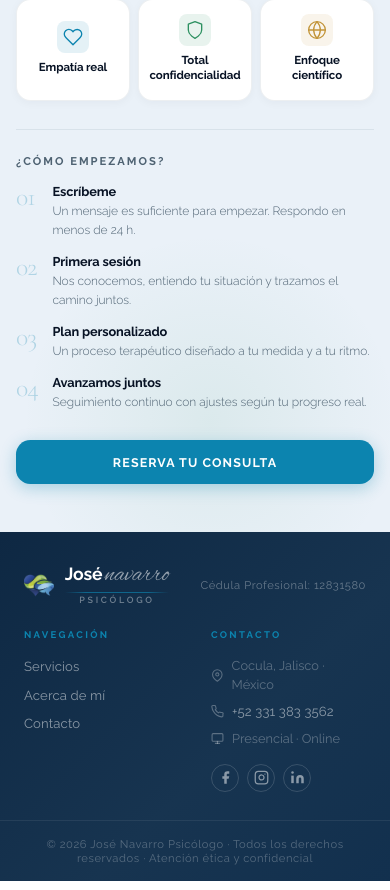
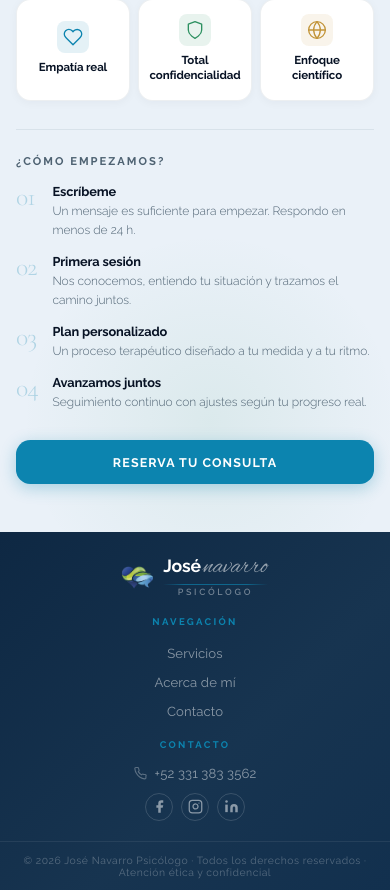
Before and after one commit to IsabelQuijada/TestTestTest, a React (Vite) app in the folder jose-navarro-psicologo/: page / in a window 390 px wide. Shown: the part 2245-3135 px from the top of the page. Built offline with nearby package versions, Linux system fonts and the light colour scheme.

Commit message:
Refactors Footer for Mobile

```diff
--- a/jose-navarro-psicologo/src/components/Footer/Footer.module.css
+++ b/jose-navarro-psicologo/src/components/Footer/Footer.module.css
@@ -221,25 +221,55 @@
 
 @media (max-width: 560px) {
   .inner {
-    grid-template-columns: 1fr 1fr;
-    gap: 1.5rem 2rem;
+    grid-template-columns: 1fr;
+    gap: 1.2rem;
+    padding: 1.5rem 1.25rem 1.25rem;
+    text-align: center;
   }
 
   .brandCol {
     grid-column: 1 / -1;
-    flex-direction: row;
+    flex-direction: column;
     align-items: center;
-    justify-content: space-between;
+    justify-content: center;
+    gap: .3rem;
   }
 
   .hideOnMobile {
     display: none;
   }
 
+  .hideOnMobileSmall {
+    display: none;
+  }
+
+  .col {
+    align-items: center;
+  }
+
+  .linkList,
+  .contactList {
+    align-items: center;
+  }
+
+  .contactItem {
+    justify-content: center;
+  }
+
+  .socialRow {
+    justify-content: center;
+    margin-top: .75rem;
+  }
+
   .bottom {
     flex-direction: column;
     align-items: center;
     text-align: center;
-    gap: .3rem;
+    padding: .75rem 1.25rem;
+    gap: .2rem;
+  }
+
+  .copyright {
+    font-size: .65rem;
   }
 }
--- a/jose-navarro-psicologo/src/components/Footer/Footer.tsx
+++ b/jose-navarro-psicologo/src/components/Footer/Footer.tsx
@@ -91,7 +91,7 @@ export function Footer() {
               <span className={styles.brandTitle}>Psicólogo</span>
             </span>
           </a>
-          <p className={styles.cedula}>Cédula Profesional: 12831580</p>
+          <p className={`${styles.cedula} ${styles.hideOnMobileSmall}`}>Cédula Profesional: 12831580</p>
         </div>
 
         {/* ── Navegación ── */}
@@ -122,7 +122,7 @@ export function Footer() {
         <div className={styles.col}>
           <h3 className={styles.colTitle}>Contacto</h3>
           <ul className={styles.contactList} role="list">
-            <li className={styles.contactItem}>
+            <li className={`${styles.contactItem} ${styles.hideOnMobileSmall}`}>
               <LocationIcon />
               <span className={styles.muted}>Cocula, Jalisco · México</span>
             </li>
@@ -132,7 +132,7 @@ export function Footer() {
                 +52 331 383 3562
               </a>
             </li>
-            <li className={styles.contactItem}>
+            <li className={`${styles.contactItem} ${styles.hideOnMobileSmall}`}>
               <ModeIcon />
               <span className={styles.muted}>Presencial · Online</span>
             </li>
```
